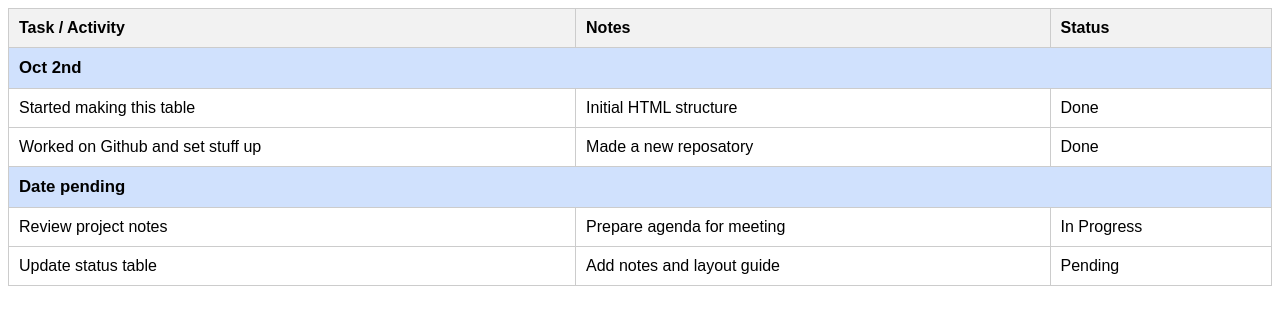
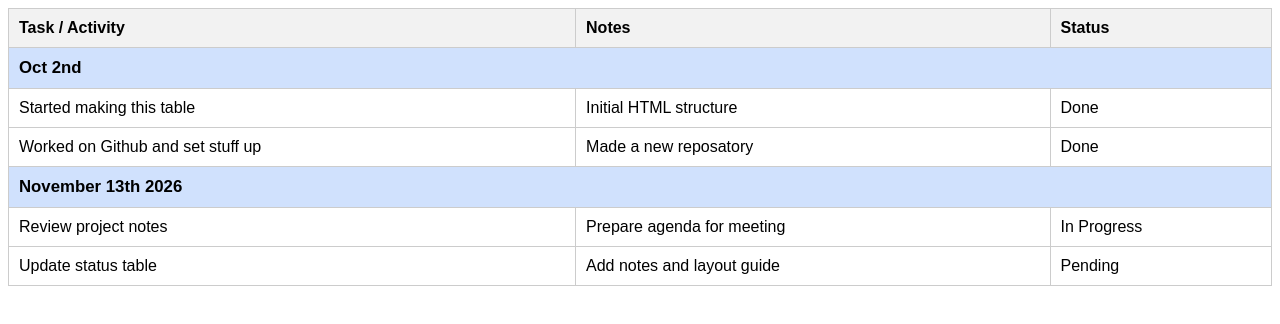
Before and after one commit to Bob-tech25252/srssidm, a plain HTML site: page table.html in a window 1280 px wide. Drawn offline with Linux system fonts and the light colour scheme.

Commit message:
Update table.html

```diff
--- a/table.html
+++ b/table.html
@@ -74,7 +74,7 @@
         <tbody>
             <!-- Date Banner for Day 2 -->
             <tr class="date-header">
-                <td colspan="3">Date pending</td>
+                <td colspan="3">November 13th 2026</td>
             </tr>
 
             <!-- Row 1 -->
```
